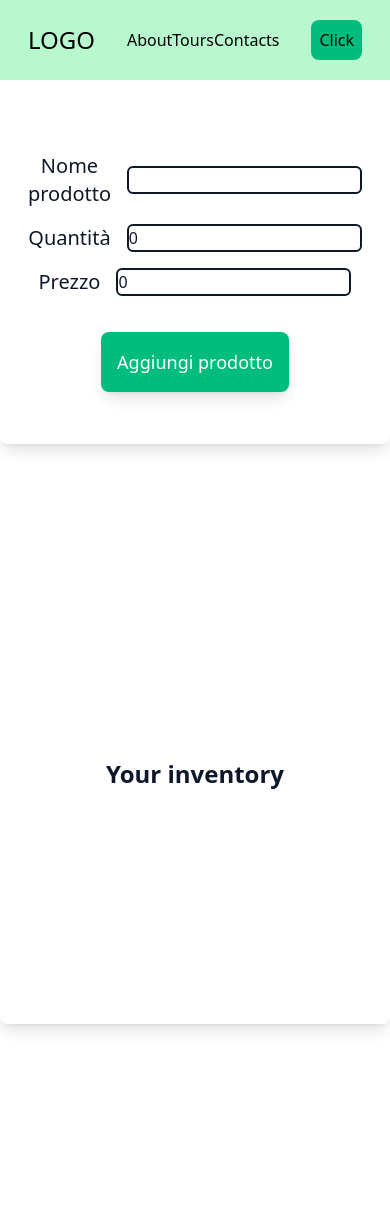
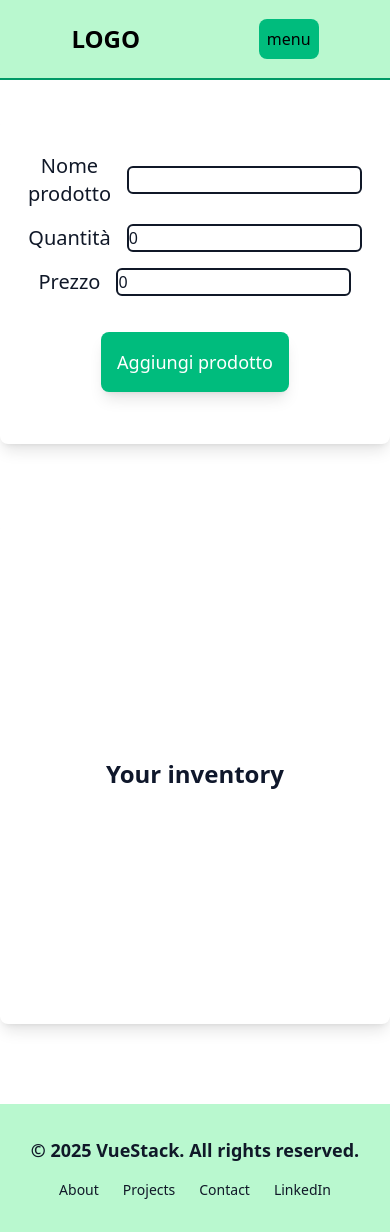
Before and after one commit to EliaGiolli/Vue-VueStock, a Vue app: page / in a window 390 px wide. Before the commit the page ends 1104 px from the top, so only its background shows below. Built offline with nearby package versions, Linux system fonts and the light colour scheme.

Commit message:
aggiunta semplice navbar interattiva per mobile

```diff
--- a/src/App.vue
+++ b/src/App.vue
@@ -17,12 +17,14 @@
         </div>
       </div>
   </main>
+  <Footer />
 </template>
 
 <script setup>
 import { ref } from 'vue';
 import Navbar from './Layouts/Navbar.vue';
 import InputForm from './Layouts/InputForm.vue';
+import Footer from './Layouts/Footer.vue';
 
 const inventory = ref([]);
 
--- /dev/null
+++ b/src/Layouts/Footer.vue
@@ -0,0 +1,28 @@
+<template>
+    <footer class="bg-green-200 text-gray-900 py-8 px-4 mt-16">
+      <div class="max-w-7xl mx-auto flex flex-col md:flex-row justify-between items-center space-y-4 md:space-y-0">
+
+        <!-- Brand -->
+        <div class="text-lg font-semibold text-gray-900">
+          © {{ currentYear }} VueStack. All rights reserved.
+        </div>
+
+        <!-- Navigation Links -->
+        <nav class="flex space-x-6 text-sm">
+          <a href="#about" class="hover:text-white transition">About</a>
+          <a href="#projects" class="hover:text-white transition">Projects</a>
+          <a href="#contact" class="hover:text-white transition">Contact</a>
+          <a
+            href="https://www.linkedin.com/in/tuo-username"
+            target="_blank"
+            rel="noopener noreferrer"
+            class="hover:text-white transition"
+          >LinkedIn</a>
+        </nav>
+      </div>
+    </footer>
+</template>
+
+<script setup>
+  const currentYear = new Date().getFullYear();
+</script>
--- a/src/Layouts/Navbar.vue
+++ b/src/Layouts/Navbar.vue
@@ -1,15 +1,29 @@
 <template>
-<nav class="w-full h-20 p-3 flex justify-around items-center text-center bg-green-200 sticky top-0">
-    <p class="text-2xl uppercase">LOGO</p>
-    <ul class="flex items-center">
+<nav class="w-full h-20 p-3 flex justify-around items-center text-center bg-green-200 sticky top-0 border-b-2 border-b-emerald-600">
+    <p class="text-2xl uppercase font-bold">LOGO</p>
+    <!-- DESKTOP MENU-->
+    <ul class="hidden md:flex items-center gap-3">
       <li><a href="/">About</a></li>
       <li><a href="/">Tours</a></li>
       <li><a href="/">Contacts</a></li>
     </ul>
-    <button class="bg-emerald-500 hover:bg-emerald-600 p-2 rounded-lg">Click</button>
+    <button
+      class="md:hidden bg-emerald-500 hover:bg-emerald-600 p-2 rounded-lg"
+      @click="isOpen = !isOpen"
+      >
+      {{ isOpen ? 'chiudi' : 'menu' }}
+    </button>
   </nav>
+  <!--MOBILE MENU-->
+  <div v-if="isOpen" class="md:hidden bg-green-200 w-full flex flex-col items-center gap-3 py-4 border-b border-emerald-500 border-b-2 border-b-emerald-500">
+    <a href="/" class="block">About</a>
+    <a href="/" class="block">Tours</a>
+    <a href="/" class="block">Contacts</a>
+  </div>
 </template>
 
 <script setup>
+import { ref } from 'vue';
 
+const isOpen = ref(false);
 </script>
```
